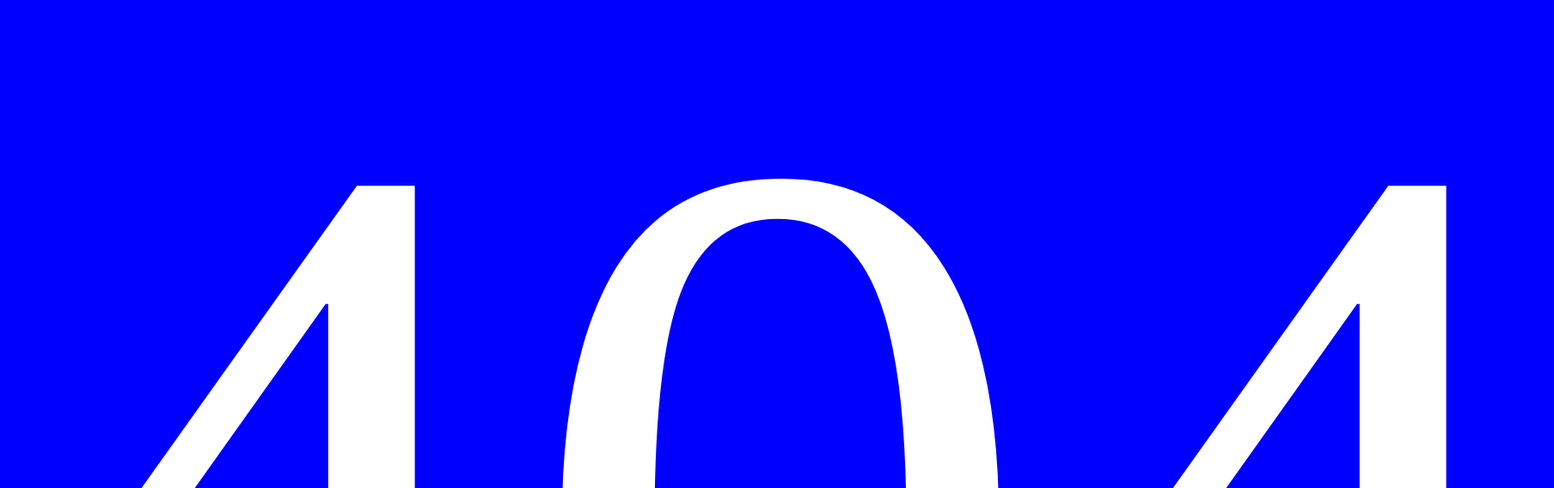
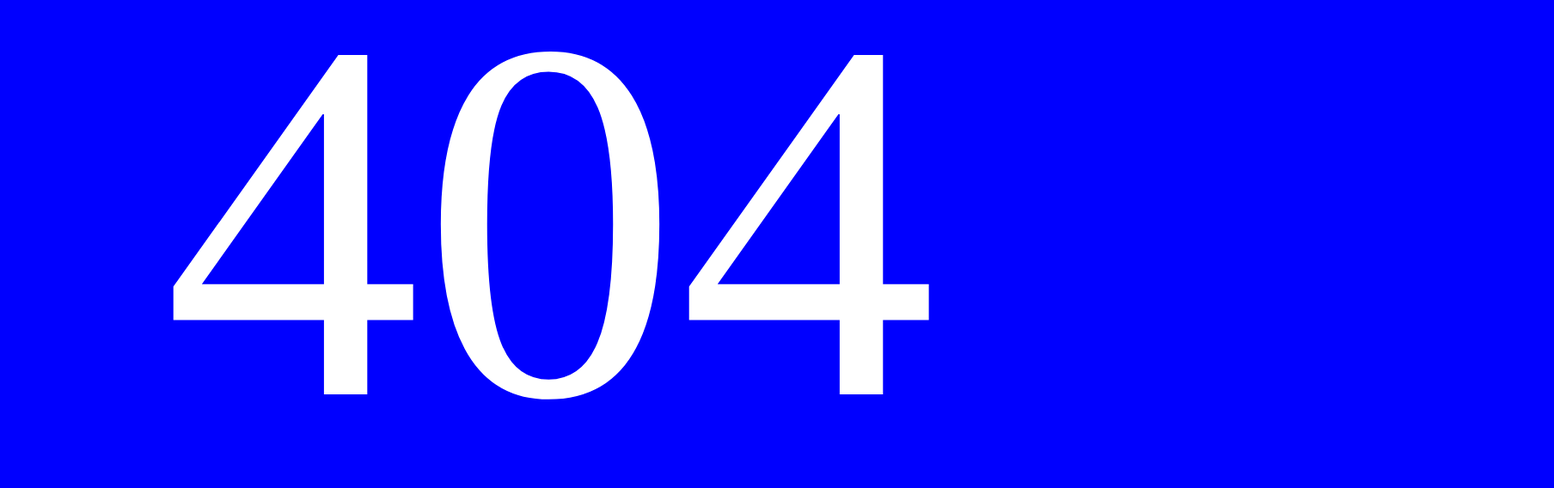
Before and after one commit to zjw6618/zjw6618.gihub.io, a plain HTML site: page index.html in a window 1280 px wide. Shown: the part 104-672 px from the top of the page at 86% size, 1808 px wide, since content can reach past the window. Drawn offline with Linux system fonts and the light colour scheme.

Commit message:
Update index.html

```diff
--- a/index.html
+++ b/index.html
@@ -7,7 +7,7 @@
   <!--头部结束-->
   <!--主体开始-->
   <body style="background-color:blue;">
-    <p align="center"><span style="font-size:1200px;color:#FFFFFF;">404</span></p>
+    <p align="center"><span style="font-size:600px;color:#FFFFFF;">404</span></p>
     <p align="center"><span style="color:#FFFFFF;">近期，抖音让我们入迷</span></p>
 
     <p align="center"><span style="color:#FFFFFF;">你是否也想来一段无烦恼的抖音蹦迪</span></p>
```
